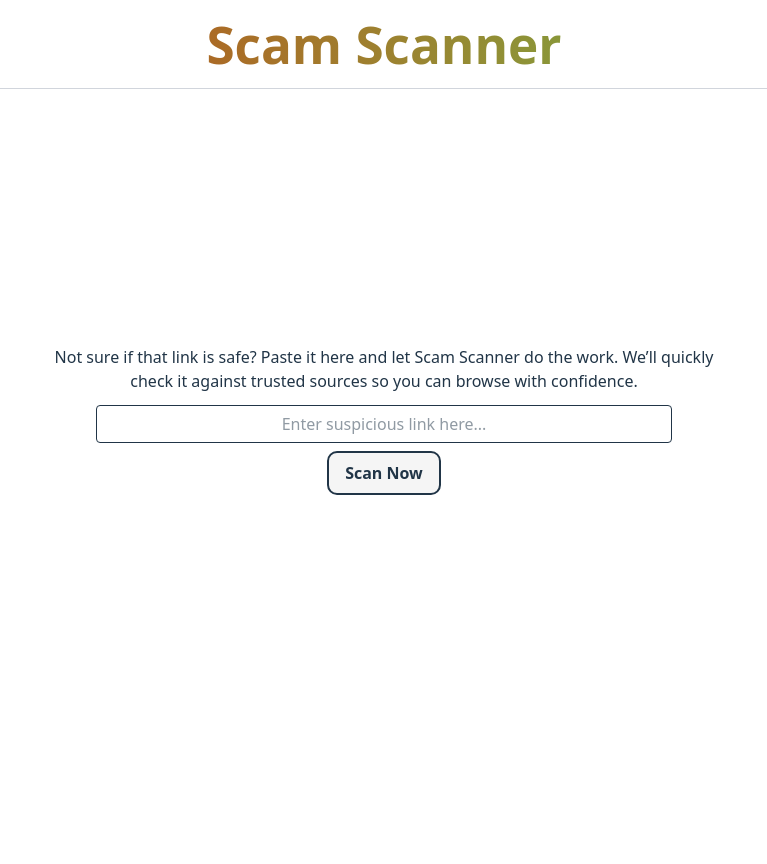
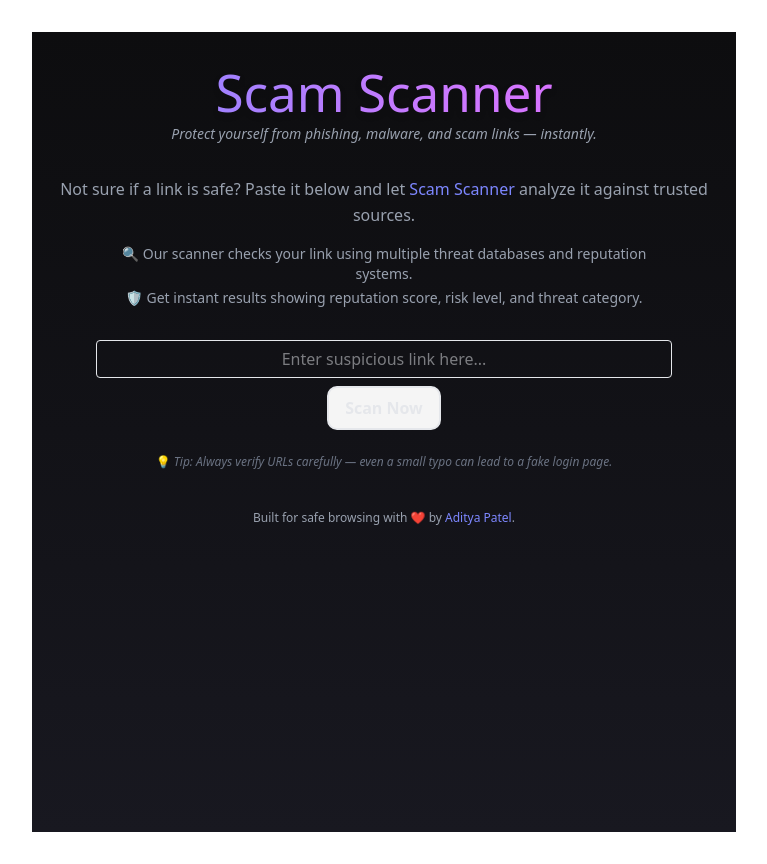
Before and after one commit to Adityapatel2120/Cyber_Risk_Scanner, a React (Vite) app in the folder cyber-risk-scanner/: page / in a window 1280 px wide. Shown: the whole page, without its empty margins (256-1023 px from the left). Before the commit the page ends 800 px from the top, so only its background shows below. Built offline with nearby package versions, Linux system fonts and the light colour scheme; no server answers.

Commit message:
chore: polish App.jsx layout and informational content

```diff
--- a/cyber-risk-scanner/src/App.jsx
+++ b/cyber-risk-scanner/src/App.jsx
@@ -1,27 +1,50 @@
-import { useState } from 'react'
-import reactLogo from './assets/react.svg'
-import viteLogo from '/vite.svg'
-import './App.css'
 import Scannerform from './components/Scannerform';
+import './App.css';
 
 function App() {
+  return (
+    <div className="min-h-screen flex flex-col items-center bg-gradient-to-b from-[#0d0d0f] via-[#121217] to-[#181820] text-gray-200 px-4 py-8">
 
-  return(
-    <div className='flex flex-col items-center p-4'>
-      <header className="fixed top-0 left-0 right-0 z-50  backdrop-blur-sm border-b border-gray-300">
-        <h1 className="text-3xl font-bold text-center py-4
-                 bg-gradient-to-r from-red-700 to-green-500 bg-clip-text text-transparent">
-        Scam Scanner
+      {/* Header */}
+      <header className="w-full text-center mb-6">
+        <h1 className="text-4xl font-
+        bold bg-gradient-to-r from-indigo-400 via-purple-400 to-fuchsia-400 bg-clip-text text-transparent drop-shadow-md">
+          Scam Scanner
         </h1>
+        <p className="mt-1 text-gray-400 text-sm italic">
+          Protect yourself from phishing, malware, and scam links — instantly.
+        </p>
       </header>
 
-      <p className='w-full mt-10 max-w-2xl text-center'>Not sure if that link is safe? Paste it here and let Scam Scanner do the work. We’ll quickly check it against trusted sources so you can browse with confidence.</p>
+      {/* Description */}
+      <p className="w-full mt-2 max-w-2xl text-center text-gray-400 leading-relaxed">
+        Not sure if a link is safe? Paste it below and let
+        <span className="text-indigo-400 font-medium"> Scam Scanner </span>
+        analyze it against trusted sources.
+      </p>
 
-      <div  className='mt-1 w-full max-w-xl'>
-      <Scannerform/>
+      {/* Informative Section  */}
+      <div className="mt-4 max-w-xl text-sm text-gray-400 space-y-1 text-center">
+        <p>🔍 Our scanner checks your link using multiple threat databases and reputation systems.</p>
+        <p>🛡️ Get instant results showing reputation score, risk level, and threat category.</p>
       </div>
+
+      {/* Scanner Form */}
+      <div className="mt-6 w-full max-w-xl">
+        <Scannerform />
+      </div>
+
+      {/* Safety Tip */}
+      <p className="mt-6 text-xs text-gray-500 text-center italic">
+        💡 Tip: Always verify URLs carefully — even a small typo can lead to a fake login page.
+      </p>
+
+      {/* Footer */}
+      <footer className="mt-10 text-gray-400 text-xs text-center">
+        Built for safe browsing with ❤️ by <span className="text-indigo-400 font-medium">Aditya Patel</span>.
+      </footer>
     </div>
   );
 }
 
-export default App
+export default App;
```
